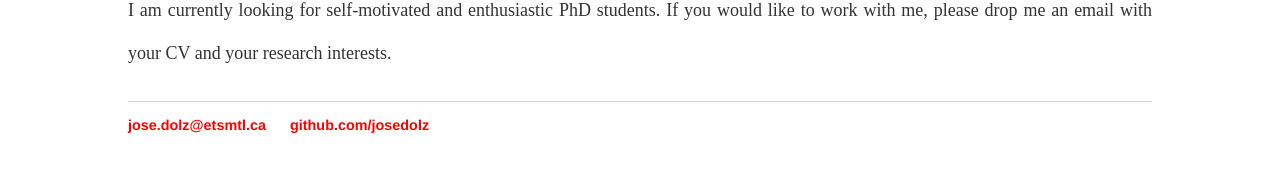
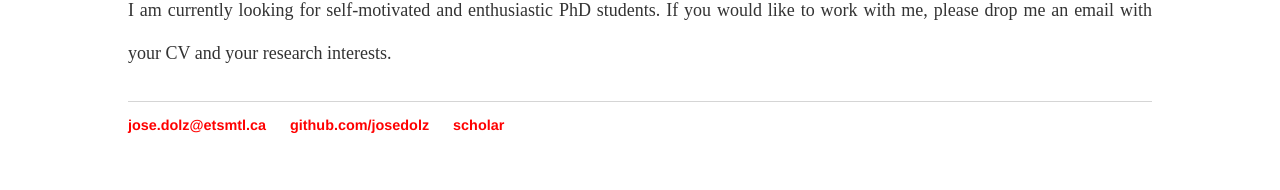
Before and after one commit to josedolz/josedolz.github.io, a Jekyll site: the page built from index.html, in a window 1280 px wide. Shown: the part 966-1156 px from the top of the page. Built offline with Jekyll 4.4.1, drawn with Linux system fonts in a browser that asks for light colours.

Commit message:
Update index.html

```diff
--- a/index.html
+++ b/index.html
@@ -29,5 +29,7 @@ title: Jose Dolz
     		<ul>
         		<li><a href="mailto:jose.dolz@etsmtl.ca">jose.dolz@etsmtl.ca</a></li>
         		<li><a href="https://github.com/josedolz">github.com/josedolz</a></li>
+        		<li><a href="https://scholar.google.ca/citations?user=yHQIFFMAAAAJ&hl=en">scholar</a></li>
+
 			</ul>
 		</footer>
```
